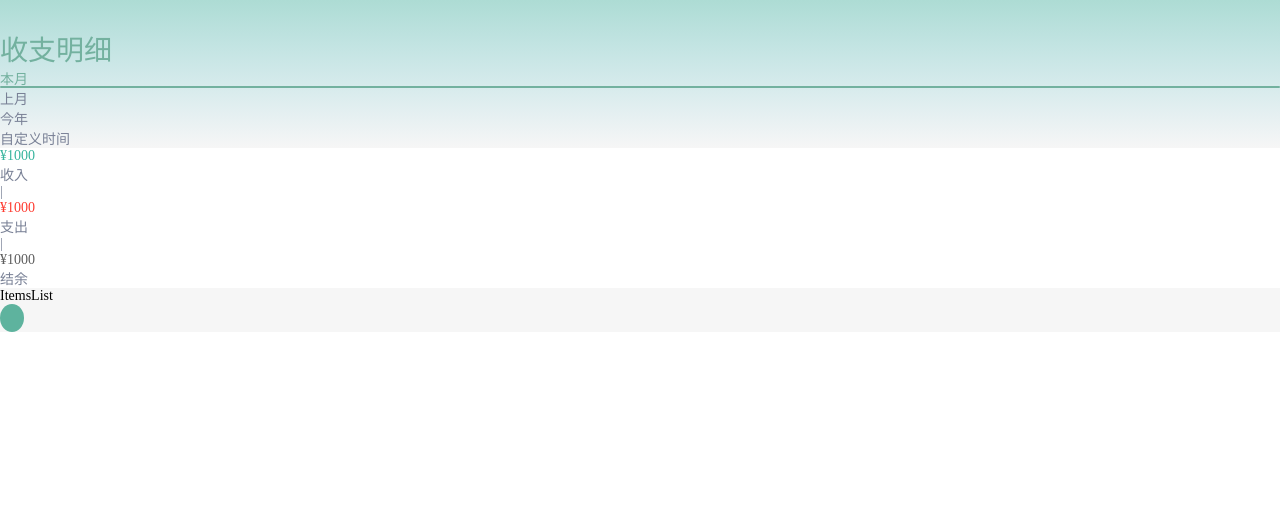
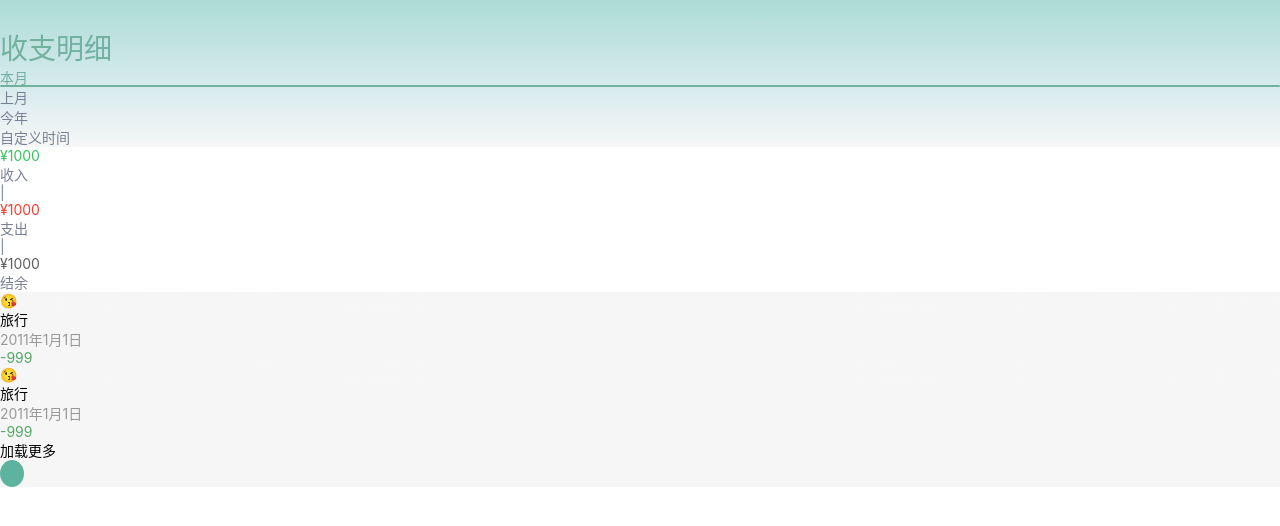
Before and after one commit to heycn/money-mate-src, a React (Vite) app: page /items in a window 1280 px wide. Shown: the top 526 px of the page. Built offline with nearby package versions, Linux system fonts and the light colour scheme.

Commit message:
完成 ItemsList 组件，ItemsPage 页面基本完成

```diff
--- a/src/app.scss
+++ b/src/app.scss
@@ -22,6 +22,10 @@ html {
   -ms-user-select: none;
   -webkit-user-select: none;
   user-select: none;
+  font-family: -apple-system, Helvetica,  Arial, "Liberation Sans",
+  "PingFang SC", "Hiragino Sans GB", "Noto Sans CJK SC", "Source Han Sans SC",
+  "Source Han Sans CN", "Microsoft YaHei", "Wenquanyi Micro Hei", "WenQuanYi Zen Hei",
+  "ST Heiti", SimHei, "WenQuanYi Zen Hei Sharp", sans-serif;
 }
 
 img {
--- a/src/pages/Home.tsx
+++ b/src/pages/Home.tsx
@@ -33,10 +33,8 @@ export const Home: React.FC<Props> = props => {
       <h1 text-center leading-32 text-6 font-500>
         好好记账 自由生活
       </h1>
-      <div h-48px bg='#36b59d' rounded-7 mx-12px>
-        <button w='100%' h='100%' text-16px font-700 text='#f4f4f4'>
-          去记账
-        </button>
+      <div px-16px>
+        <button m-btn>去记账</button>
       </div>
       <AddItemFloatButton />
     </div>
--- a/src/pages/ItemsPage.tsx
+++ b/src/pages/ItemsPage.tsx
@@ -12,16 +12,37 @@ interface Props {
 
 export const ItemsPage: React.FC<Props> = ({ title }) => {
   const [currentTimeRange, setCurrentTimeRange] = useState<TimeRange>('thisMonth')
+  const [items] = useState<Item[]>([
+    {
+      id: 1,
+      kind: 'incomes',
+      amount: 1000,
+      user_id: 1,
+      tag_ids: [1],
+      happen_at: '2021-01-01T00:00:00.000Z',
+      created_at: '2021-01-01T00:00:00.000Z',
+      updated_at: '2021-01-01T00:00:00.000Z',
+    }, {
+      id: 2,
+      kind: 'incomes',
+      amount: 1000,
+      user_id: 1,
+      tag_ids: [1],
+      happen_at: '2021-01-01T00:00:00.000Z',
+      created_at: '2021-01-01T00:00:00.000Z',
+      updated_at: '2021-01-01T00:00:00.000Z',
+    }
+  ])
   useTitle(title)
 
   return (
     <div h-screen bg='#f6f6f6'>
-      <header bg-gradient='to-b from-#addcd4' px-16px shadow-lg className="shadow='light-900'">
+      <header bg-gradient='to-b from-#addcd4' px-16px shadow-lg shadow='light-7'>
         <Topnav title={title} />
         <ItemRangePicker currentTimeRange={currentTimeRange} onChange={setCurrentTimeRange} />
       </header>
       <ItemsSummary />
-      <ItemsList />
+      <ItemsList items={items} />
       <AddItemFloatButton />
     </div>
   )
--- a/src/pages/ItemsPage/ItemsList.tsx
+++ b/src/pages/ItemsPage/ItemsList.tsx
@@ -1,7 +1,31 @@
-import * as React from 'react'
-
-export const ItemsList: React.FC = () => {
-  return (
-    <div>ItemsList</div>
-  )
+interface Props {
+  items: Item[]
 }
+export const ItemsList: React.FC<Props> = ({ items }) => {
+  return <div>
+    <ol mx-16px>
+      {items.map(item =>
+        <li key={item.id} grid grid-cols="[auto_1fr_auto]" grid-rows-2 px-16px py-8px gap-x-12px
+          bg-white rounded-xl mb-8px
+        >
+          <div row-start-1 col-start-1 row-end-3 col-end-2 text-24px w-48px h-48px
+            bg="#f6f6f6" rounded="50%" flex justify-center items-center>
+            😘
+          </div>
+          <div row-start-1 col-start-2 row-end-2 col-end-3>
+            旅行
+          </div>
+          <div row-start-2 col-start-2 row-end-3 col-end-4 text="#999999">
+            2011年1月1日
+          </div>
+          <div row-start-1 col-start-3 row-end-2 col-end-4 text="#53A867">
+            -999
+          </div>
+        </li>
+      )}
+    </ol>
+    <div p-16px>
+      <button m-btn>加载更多</button>
+    </div>
+  </div>
+}
--- a/src/pages/ItemsPage/ItemsSummary.tsx
+++ b/src/pages/ItemsPage/ItemsSummary.tsx
@@ -1,9 +1,9 @@
 export const ItemsSummary: React.FC = () => {
   return (
     <ol bg='#ffffff' flex justify-between items-center m-16px rounded-10px py-12px px-24px
-      text-center color='#798196'>
+      text-center color='#798196' shadow-lg shadow='light-7'>
       <li>
-        <div color='#36b49d' font-900 text-22px>
+        <div color='#33c659' font-900 text-22px>
           <span text-12px pr-1>¥</span>
           1000
         </div>
--- a/uno.config.ts
+++ b/uno.config.ts
@@ -7,6 +7,7 @@ export default defineConfig({
   theme: {
   },
   shortcuts: {
+    'm-btn': 'py-14px bg-#36b59d rounded-8 w-100% text-16px font-600 text-#f4f4f4'
   },
   safelist: [],
   presets: [
```
